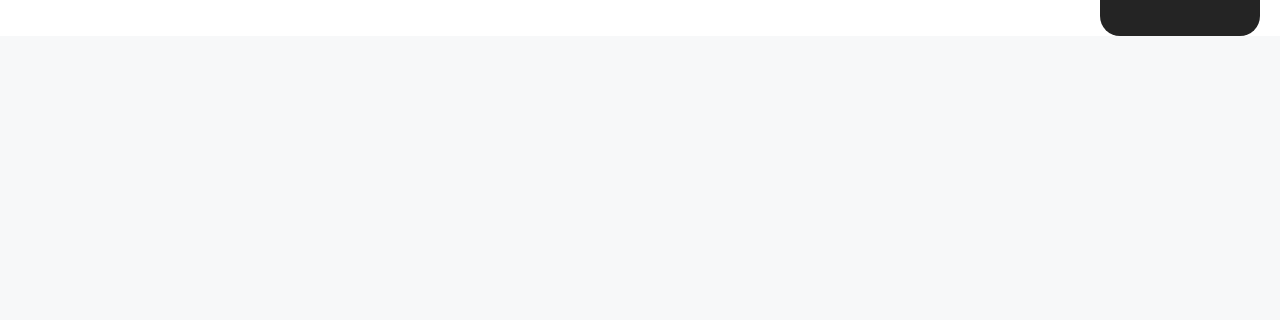
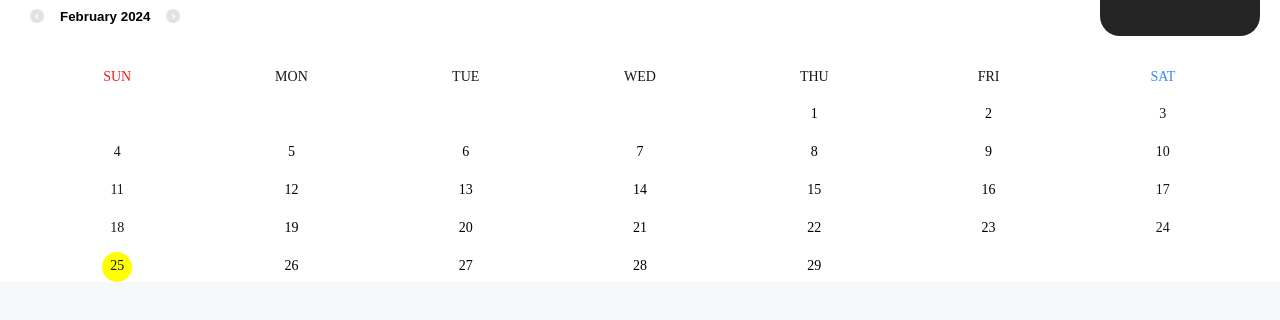
Before and after one commit to kim-Joy/dubuck_2024, a React app in the folder app/: page /Attendance in a window 1280 px wide. Shown: the part 378-698 px from the top of the page. Built offline with nearby package versions, Linux system fonts and the light colour scheme; a web font is replaced by a local one.

Commit message:
일단 커스텀 중인데 음 커밋합니닼ㅋㅋ

```diff
--- a/app/package.json
+++ b/app/package.json
@@ -9,8 +9,10 @@
     "@testing-library/user-event": "^13.5.0",
     "craco-alias": "^3.0.1",
     "gh-pages": "^6.1.1",
+    "moment": "^2.30.1",
     "prop-types": "^15.8.1",
     "react": "^18.2.0",
+    "react-calendar": "^4.8.0",
     "react-dom": "^18.2.0",
     "react-router-dom": "^6.22.0",
     "react-scripts": "5.0.1",
--- /dev/null
+++ b/app/src/components/Organisms/Calendar.js
@@ -0,0 +1,27 @@
+import React, { useState } from 'react';
+import { Link } from 'react-router-dom';
+
+import Calendar from 'react-calendar';
+import moment from "moment"
+
+function CalendarForm() {
+
+  return(
+     <div className="calendar-form">
+      <Calendar
+        calendarType="US"
+        next2Label={null}
+        prev2Label={null}
+        showNeighboringMonth={false}
+        formatDay={(locale, date) => moment(date).format("D")}
+
+      />
+     </div>
+  )
+}
+
+
+
+
+
+export default CalendarForm;
--- a/app/src/index.js
+++ b/app/src/index.js
@@ -25,7 +25,7 @@ import NotFound from "page/NotFound";
 //react linbrary
 import 'slick-carousel/slick/slick.css';
 import 'slick-carousel/slick/slick-theme.css';
-
+import 'react-calendar/dist/Calendar.css';
 
 // 페이지 scss
 import 'styles/scss/include.scss';
--- a/app/src/page/Attendance.js
+++ b/app/src/page/Attendance.js
@@ -1,17 +1,16 @@
 import React, { useState } from 'react';
 import { Link } from 'react-router-dom';
+
+import Calendar from 'react-calendar';
 
 import {Header} from "components/Organisms/Header";
 import {Button} from "components/Atom/Button";
 import {Input, Label} from "components/Atom/Form";
 
 import Big from 'components/Organisms/Big';
-
-
+import CalendarForm from 'components/Organisms/Calendar';
 
 function Attendance() {
-
-
 
   return(
      <div className="attendance">
@@ -25,6 +24,7 @@ function Attendance() {
               </button>
             </Link>
           </div>
+          <CalendarForm />
         </div>
      </div>
   )
--- /dev/null
+++ b/app/src/styles/scss/_calendar.scss
@@ -0,0 +1,127 @@
+
+/* reset calendar */
+abbr[title] {
+  text-decoration: none;
+}
+
+.react-calendar{
+  width: 100%;
+  background: transparent;
+  border: none;
+  color: $black;
+  font: {
+    family: $font_kr;
+    size: 14px;
+    weight: 300;
+  color: $black;
+  }
+  .react-calendar__month-view__weekdays {
+    margin-bottom: 8px;
+    color: $black;
+    font: {
+      family: $font_kr;
+      size: 14px;
+      weight: 300;
+    }
+    > div:first-child {
+      color: $error;
+    }
+    > div:last-child {
+      color: $blue;
+    }
+    .react-calendar__month-view__weekdays__weekday {
+      width: 30px; height: 30px;
+      padding: 0;
+      line-height: 30px;
+    }
+  }
+  .react-calendar__month-view__days {
+    gap: 8px 0;
+  }
+  .react-calendar__tile {
+    padding: 0;
+    background-color: transparent;
+    font: {
+      family: $font_en;
+      size: 14px;
+      weight: 300;
+    }
+    abbr {
+      display: inline-block;
+      width: 30px; height: 30px;
+      line-height: 28px;
+      border-radius: 100%;
+      box-sizing: border-box;
+
+    }
+  }
+}
+
+/* 상단 */
+.react-calendar__navigation {
+  margin-bottom: 0;
+  button:enabled:hover,
+  button:enabled:focus {
+    background-color: transparent;
+  }
+}
+
+/* 컬러 */
+.react-calendar__tile:enabled:hover, .react-calendar__tile:enabled:focus {
+  background-color: transparent;
+}
+.react-calendar__tile--active {
+  background-color: transparent;
+  abbr {
+    background-color: transparent;
+    color: $black;
+  }
+}
+.react-calendar__month-view__days__day--weekend:not(
+    .react-calendar__month-view__days__day--neighboringMonth
+  ) {
+  color: inherit !important;
+}
+
+/* today */
+.react-calendar__tile--now {
+  abbr {
+    background-color: yellow;
+  }
+}
+
+
+
+/* style */
+.calendar-form {
+  margin-top: -42px;
+  padding: 0 10px;
+  box-sizing: border-box;
+  .react-calendar {
+    position: relative;
+    padding-top: 68px;
+    .react-calendar__navigation {
+      position: absolute;
+      top: 0; left: 0;
+      button {
+        font-weight: 700;
+      }
+    }
+    /* 월 상단 */
+    .react-calendar__navigation {
+      align-items: center;
+      justify-content: space-between;
+      gap: 0 16px;
+      .react-calendar__navigation__arrow {
+        min-width: auto;
+        width: 14px; height: 14px;
+        box-sizing: border-box;
+        border-radius: 100%;
+        background: $gray_e2;
+        color: #fff;
+        font-size: 12px;
+      }
+    }
+
+  }
+}
--- a/app/src/styles/scss/include.scss
+++ b/app/src/styles/scss/include.scss
@@ -14,3 +14,4 @@
 
 /* page */
 @import "_page";
+@import "_calendar"
--- a/app/src/styles/scss/var.scss
+++ b/app/src/styles/scss/var.scss
@@ -10,6 +10,8 @@ $black: #171717;
 $white: #FFFFFF;
 $error : #EC1E1E;
 $red_f6: #F64848;
+$blue : #328BF2;
+
 $grape: #6558F5;
 $grape_light: rgba(101,88,245,0.35);
 $grape_deep: #3F34C0;
```
Also changed, not shown: 1 other file.
